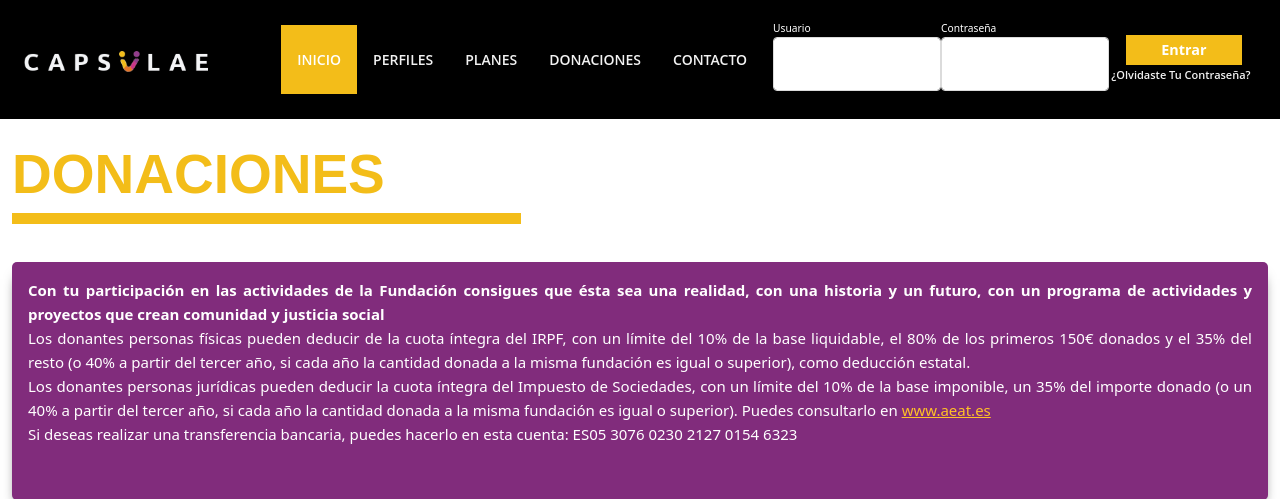
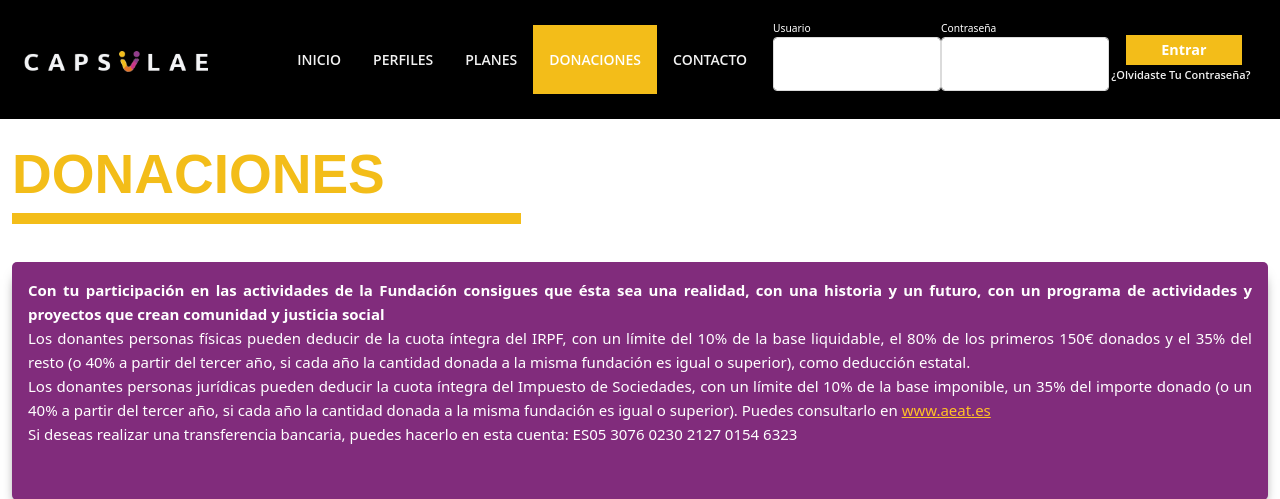
Before and after one commit to zebenperez/capsulae2, a Django app: page /account/donations/ in a window 1280 px wide. Shown: the top 499 px of the page. Run offline with Django 3.2, Linux system fonts and the light colour scheme; parts of the project's set-up code (start-up, migrations or seed data) failed here and were passed over; some libraries are stand-ins or nearby versions.

Commit message:
ajuste donaciones

```diff
--- a/account/templates/account/donations.html
+++ b/account/templates/account/donations.html
@@ -110,4 +110,5 @@
             </div>
         </div>
     </section>
+    <script> $(".menu-item").removeClass("active"); $("#menu-donations").addClass("active"); </script>
 {% endblock central_content %}
--- a/templates/base-home.html
+++ b/templates/base-home.html
@@ -49,7 +49,7 @@
                                 <li class="nav-item"> <a href="/accounts/login/#wrapper" class="menu-item active">Inicio</a> </li>
                                 <li class="nav-item"> <a href="/accounts/login/#perfiles" class="menu-item">Perfiles</a> </li>
                                 <li class="nav-item"> <a href="/accounts/login/#planes" class="menu-item">Planes</a> </li>
-                                <li class="nav-item"> <a href="{% url "donations" %}" class="menu-item">Donaciones</a> </li>
+                                <li class="nav-item"> <a href="{% url "donations" %}" class="menu-item" id="menu-donations">Donaciones</a> </li>
                                 {#<li class="nav-item"> <a href="#donation">Donaciones</a> </li>#}
                                 <li class="nav-item"> <a href="/accounts/login/#contact" class="menu-item">Contacto</a> </li>
                             </ul>
```
